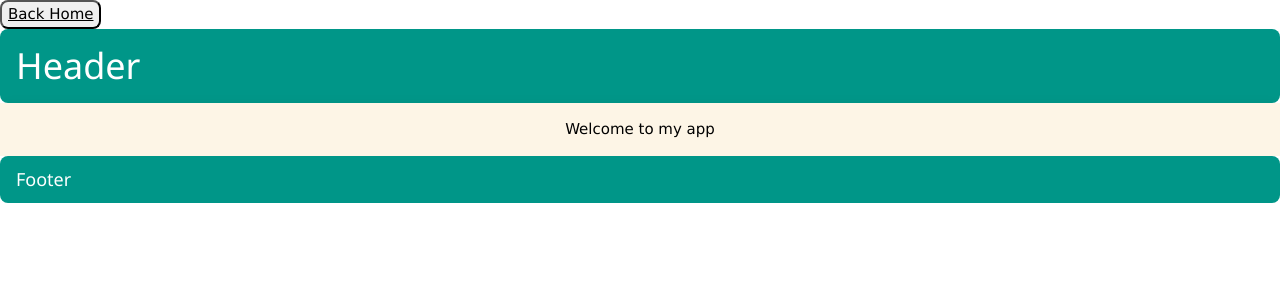
After one commit to Smurfgalway/PPI_App, a Flask app: template templates/Mental.html in a window 1280 px wide. The commit adds this page. Shown: the top 300 px of the page. Run offline with Flask 2, Linux system fonts and the light colour scheme; the template is opened without the code that fills it, so the values that code supplies are empty.

Commit message:
another html page added

```diff
--- a/templates/Main.html
+++ b/templates/Main.html
@@ -29,7 +29,6 @@
           zoom: 16
         });
         infoWindow = new google.maps.InfoWindow;
-
         if (navigator.geolocation) {
           navigator.geolocation.getCurrentPosition(function(position) {
             var pos = {
@@ -39,12 +38,13 @@
                 infowindow = new google.maps.InfoWindow();
                 //function for the nearby search using the places service in the google maps api
             var service = new google.maps.places.PlacesService(map);
+
+
             service.nearbySearch({
               location: pos,
               radius: 1000, //radius distance is measured in meters by default
-              type: ["doctor"] // key word for the nearby search
+              type: ["store"] // key word for the nearby search
             }, callback);
-
             //your starting location marked by a info window telling you where you are
             infoWindow.setPosition(pos);
             infoWindow.setContent('You are here');
--- /dev/null
+++ b/templates/Mental.html
@@ -0,0 +1,26 @@
+<!doctype html>
+
+<html lang="en">
+<meta name="viewport" content="width=device-width, initial-scale=1">
+<link rel="stylesheet" href="https://www.w3schools.com/w3css/4/w3.css">
+<head>
+<title>Mental Health</title>
+</head>
+<body>
+    <button class="w3-round-large"><a  href="{{ url_for('Index') }}">Back Home</a></button>
+    <header class="w3-container w3-teal w3-round-large">
+    <h1>Header</h1>
+    </header>
+    <div class="w3-card-4  w3-sand">
+    <div class="w3-container w3-center">
+    </div>
+    </div>
+    <div class="w3-container w3-sand w3-center">
+        <p>Welcome to my app</p>
+
+    </div>
+    <footer  class="w3-container w3-teal w3-round-large">
+        <h5>Footer</h5>
+    </footer>
+</body>
+</html>
```
Also changed, not shown: templates/Index.html (+5 -5 lines), templates/background.jpg (deleted).
